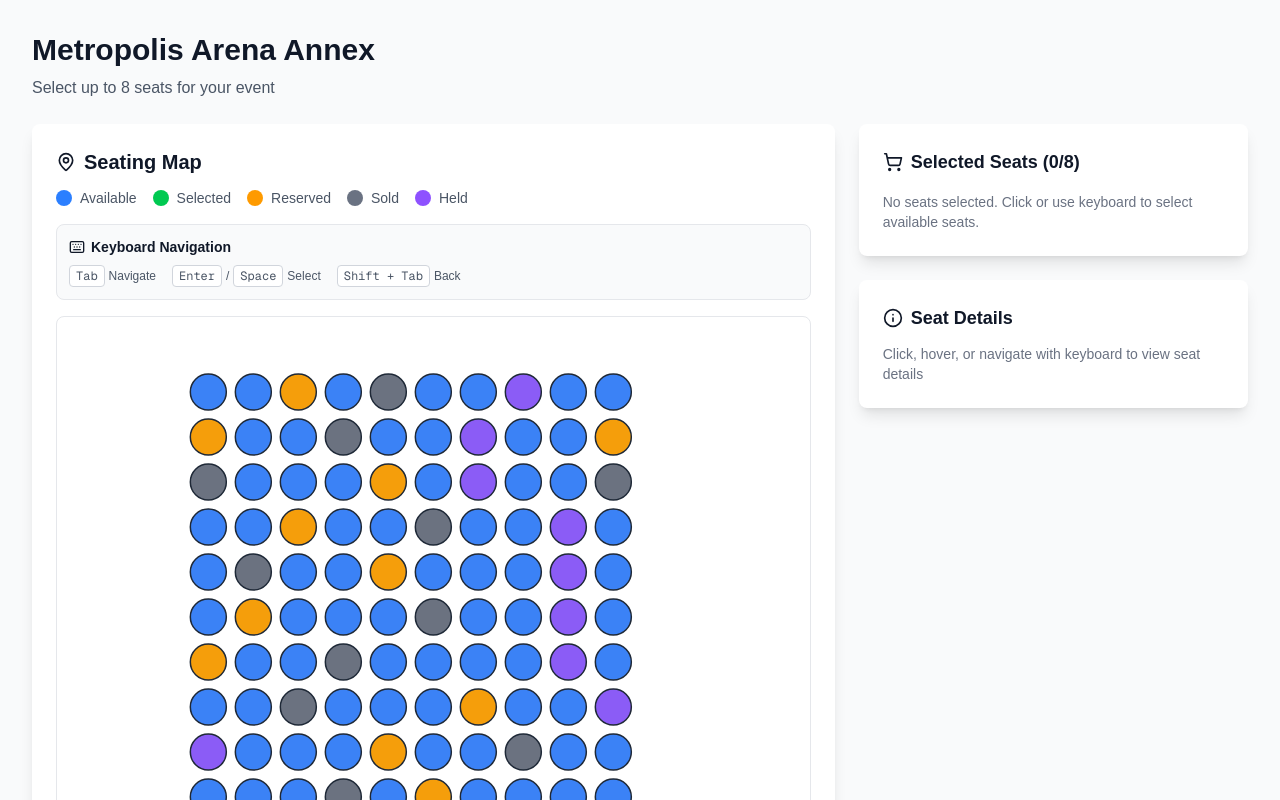
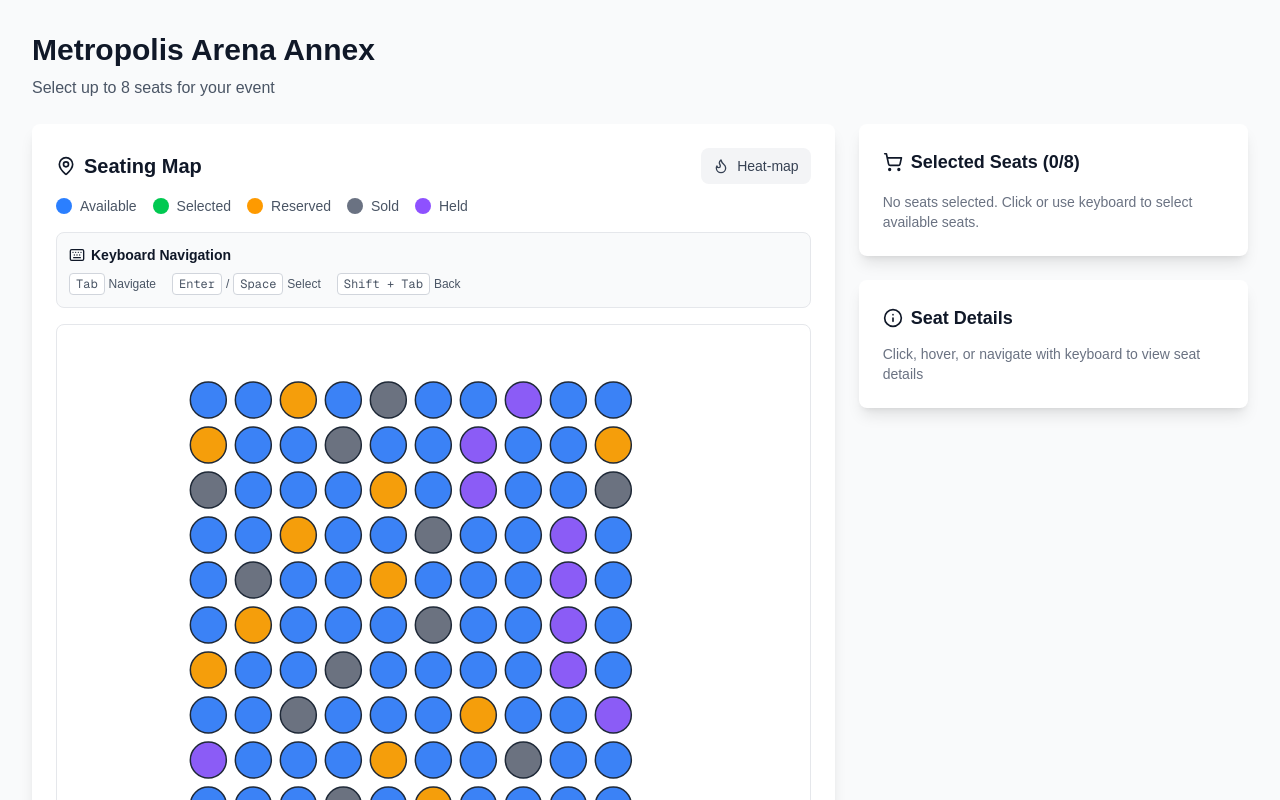
Before and after one commit to kukuhsain/ts-venue-seating-next, a Next.js app: page / in a window 1280 px wide. Shown: the top 800 px of the page. Built offline with nearby package versions, Linux system fonts and the light colour scheme.

Commit message:
add heat-map toggle

```diff
--- a/components/SeatingMap.tsx
+++ b/components/SeatingMap.tsx
@@ -4,7 +4,7 @@ import { useState } from 'react';
 import { Seat, SelectedSeat } from '@/types/venue';
 import SeatDetails from '@/components/SeatDetails';
 import SelectionSummary from '@/components/SelectionSummary';
-import { MapPin, Keyboard } from 'lucide-react';
+import { MapPin, Keyboard, Flame } from 'lucide-react';
 import { useLocalStorage } from '@/hooks/useLocalStorage';
 import { useVenue } from '@/hooks/useVenue';
 
@@ -15,6 +15,13 @@ const PRICE_TIERS: Record<number, number> = {
   4: 50,
 };
 
+const PRICE_TIER_COLORS: Record<number, string> = {
+  1: '#ef4444', // red-500 - Most expensive
+  2: '#f97316', // orange-500
+  3: '#eab308', // yellow-500
+  4: '#22c55e', // green-500 - Least expensive
+};
+
 export default function SeatingMap() {
   const { venue, loading, error } = useVenue('/venue2.json');
   const [selectedSeats, setSelectedSeats, clearSelectedSeats] = useLocalStorage<SelectedSeat[]>(
@@ -22,6 +29,7 @@ export default function SeatingMap() {
     []
   );
   const [focusedSeat, setFocusedSeat] = useState<SelectedSeat | null>(null);
+  const [isHeatMapEnabled, setIsHeatMapEnabled] = useState(false);
 
   const handleSeatClick = (
     seat: Seat,
@@ -65,10 +73,17 @@ export default function SeatingMap() {
   };
 
   const getSeatColor = (seat: Seat) => {
+    // If heat-map is enabled, color by price tier
+    if (isHeatMapEnabled && seat.status === 'available') {
+      return PRICE_TIER_COLORS[seat.priceTier] || '#6b7280';
+    }
+
+    // Show selected seats in green
     if (selectedSeats.some((s) => s.id === seat.id)) {
       return '#10b981'; // green-500
     }
 
+    // Otherwise, color by status
     switch (seat.status) {
       case 'available':
         return '#3b82f6'; // blue-500
@@ -138,10 +153,45 @@ export default function SeatingMap() {
           <div className="lg:col-span-2">
             <div className="bg-white rounded-lg shadow-lg p-4 md:p-6">
               <div className="mb-4">
-                <h2 className="text-xl font-semibold text-gray-900 mb-3 flex items-center gap-2">
+                <div className="flex items-center justify-between mb-3">
+                  <h2 className="text-xl font-semibold text-gray-900 flex items-center gap-2">
                     <MapPin className="w-5 h-5" />
                     Seating Map
                   </h2>
+                  <button
+                    onClick={() => setIsHeatMapEnabled(!isHeatMapEnabled)}
+                    className={`flex items-center gap-2 px-3 py-2 rounded-lg font-medium text-sm transition-colors ${
+                      isHeatMapEnabled
+                        ? 'bg-orange-100 text-orange-700 hover:bg-orange-200'
+                        : 'bg-gray-100 text-gray-700 hover:bg-gray-200'
+                    }`}
+                    aria-label="Toggle heat-map view"
+                    aria-pressed={isHeatMapEnabled}
+                  >
+                    <Flame className={`w-4 h-4 ${isHeatMapEnabled ? 'text-orange-600' : ''}`} />
+                    Heat-map
+                  </button>
+                </div>
+                {isHeatMapEnabled ? (
+                  <div className="flex flex-wrap gap-4 text-sm text-gray-600 mb-4">
+                    <div className="flex items-center gap-2">
+                      <div className="w-4 h-4 rounded-full bg-red-500"></div>
+                      <span>$150 (Tier 1)</span>
+                    </div>
+                    <div className="flex items-center gap-2">
+                      <div className="w-4 h-4 rounded-full bg-orange-500"></div>
+                      <span>$100 (Tier 2)</span>
+                    </div>
+                    <div className="flex items-center gap-2">
+                      <div className="w-4 h-4 rounded-full bg-yellow-500"></div>
+                      <span>$75 (Tier 3)</span>
+                    </div>
+                    <div className="flex items-center gap-2">
+                      <div className="w-4 h-4 rounded-full bg-green-500"></div>
+                      <span>$50 (Tier 4)</span>
+                    </div>
+                  </div>
+                ) : (
                   <div className="flex flex-wrap gap-4 text-sm text-gray-600 mb-4">
                     <div className="flex items-center gap-2">
                       <div className="w-4 h-4 rounded-full bg-blue-500"></div>
@@ -164,6 +214,7 @@ export default function SeatingMap() {
                       <span>Held</span>
                     </div>
                   </div>
+                )}
 
                 {/* Keyboard Navigation Info */}
                 <div className="bg-gray-50 border border-gray-200 rounded-lg p-3">
```
Lines whose indentation alone changed are shown as unchanged.
